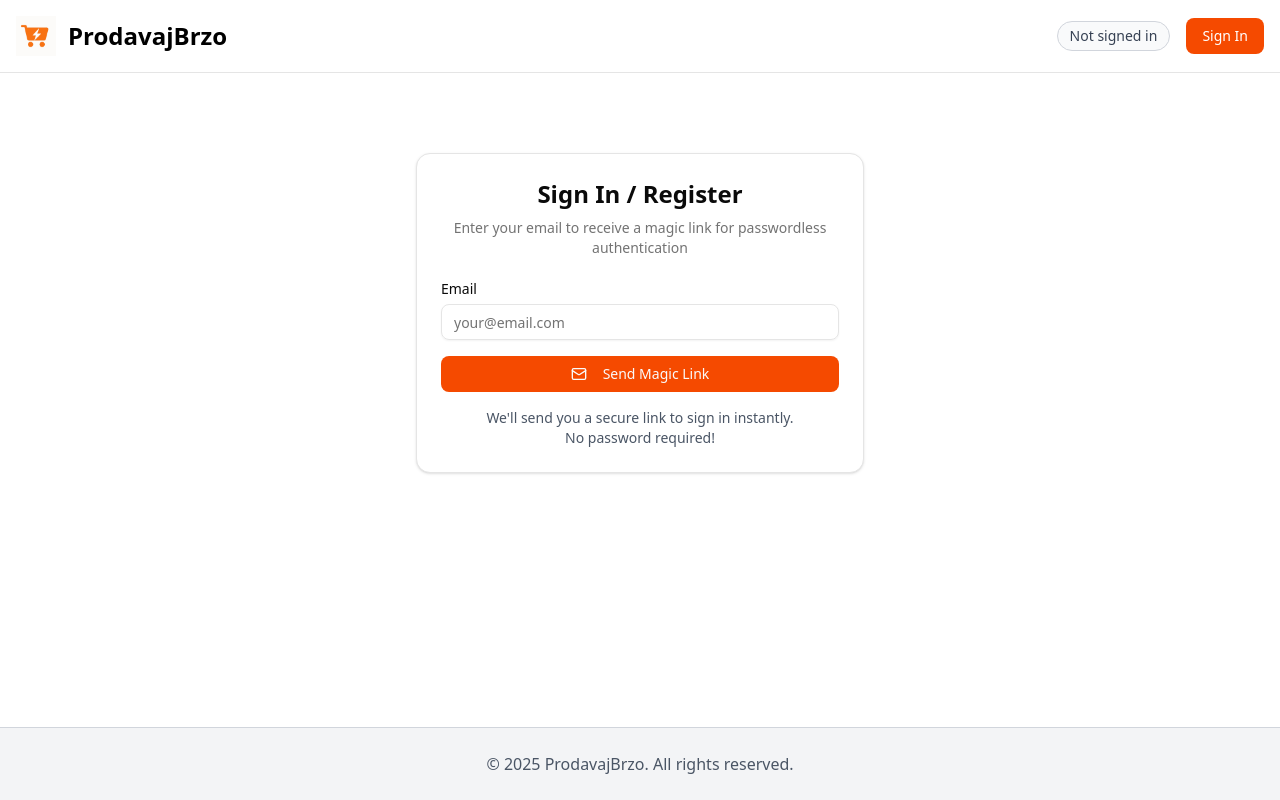
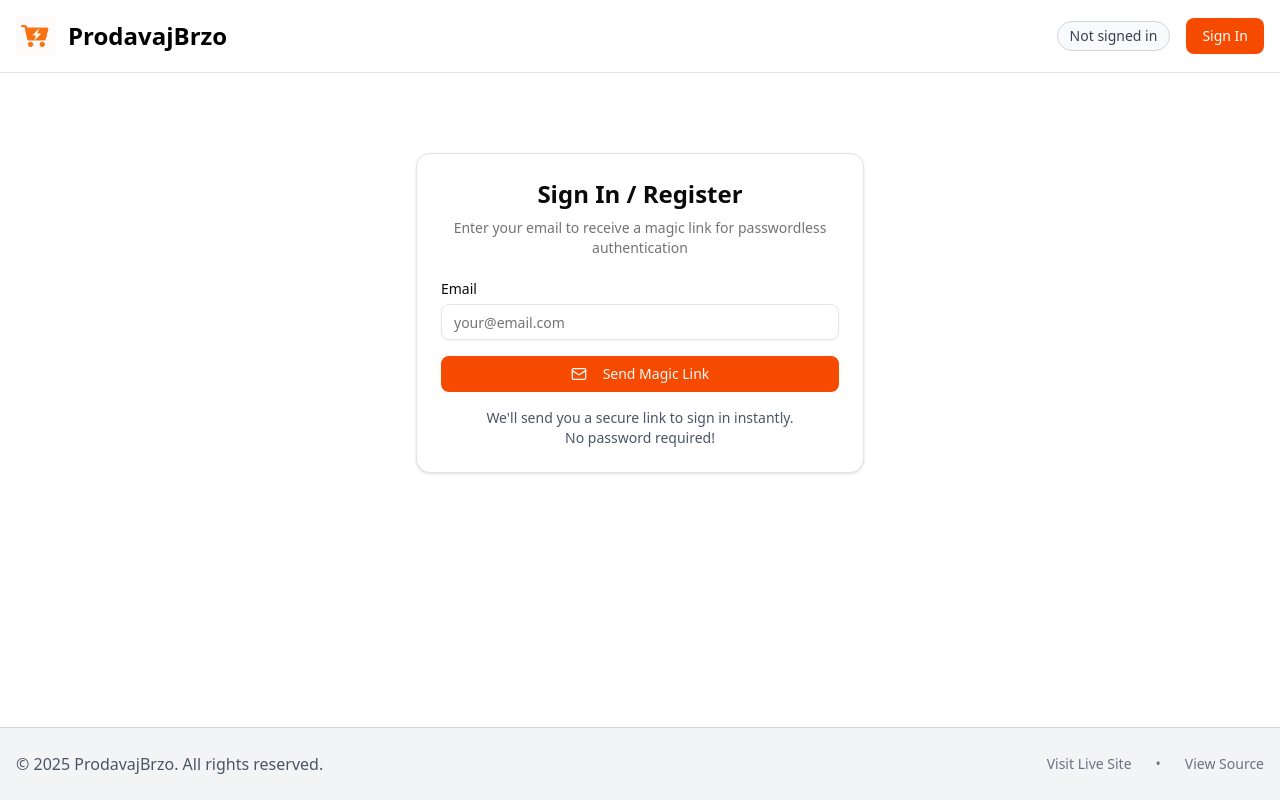
Before and after one commit to jusuf00/prodavajbrzo-, a Next.js app: page /auth in a window 1280 px wide. Built offline with nearby package versions, Linux system fonts and the light colour scheme; no server answers.

Commit message:
Fix: Update auth redirect URL to use Vercel domain instead of localhost

```diff
--- a/next.config.ts
+++ b/next.config.ts
@@ -11,6 +11,13 @@ const nextConfig: NextConfig = {
       },
     ],
   },
+  // Enable experimental features for better performance
+  experimental: {
+    optimizePackageImports: ['lucide-react'],
+  },
+  // SEO and performance optimizations
+  poweredByHeader: false,
+  compress: true,
 };
 
 export default nextConfig;
--- a/src/app/auth/page.tsx
+++ b/src/app/auth/page.tsx
@@ -25,7 +25,7 @@ export default function AuthPage() {
       const { error } = await supabase.auth.signInWithOtp({
         email,
         options: {
-          emailRedirectTo: `${window.location.origin}/dashboard`,
+          emailRedirectTo: `${typeof window !== 'undefined' ? window.location.origin : 'https://prodavajbrzo.vercel.app'}/dashboard`,
           data: {
             custom_email_template: {
               subject: 'Welcome to ProdavajBrzo! 🎉',
--- a/src/app/home/page.tsx
+++ b/src/app/home/page.tsx
@@ -77,7 +77,7 @@ export default function HomePage() {
             Welcome to ProdavajBrzo
           </h1>
           <p className="text-xl text-gray-600 mb-8 max-w-2xl mx-auto">
-            Find great deals on products from sellers worldwide.
+            Find great deals on products from sellers worldwide. Buy and sell with ease!
           </p>
 
           {/* Add Listing Button - Show for all users but redirect to auth if not signed in */}
--- a/src/app/layout.tsx
+++ b/src/app/layout.tsx
@@ -16,8 +16,26 @@ const geistMono = Geist_Mono({
 });
 
 export const metadata: Metadata = {
-  title: "ProdavajBrzo",
-  description: "Lightweight buy/sell marketplace",
+  title: "ProdavajBrzo - Buy & Sell Marketplace",
+  description: "Discover great deals on products from sellers worldwide. Buy and sell with ease on ProdavajBrzo.",
+  keywords: "marketplace, buy, sell, products, online shopping, deals",
+  authors: [{ name: "ProdavajBrzo Team" }],
+  openGraph: {
+    title: "ProdavajBrzo - Buy & Sell Marketplace",
+    description: "Discover great deals on products from sellers worldwide",
+    url: "https://prodavajbrzo.vercel.app",
+    siteName: "ProdavajBrzo",
+    type: "website",
+  },
+  twitter: {
+    card: "summary_large_image",
+    title: "ProdavajBrzo - Buy & Sell Marketplace",
+    description: "Discover great deals on products from sellers worldwide",
+  },
+  robots: {
+    index: true,
+    follow: true,
+  },
 };
 
 export default function RootLayout({
--- a/src/components/Footer.tsx
+++ b/src/components/Footer.tsx
@@ -1,8 +1,35 @@
 export function Footer() {
+  const currentYear = new Date().getFullYear()
+
   return (
     <footer className="bg-gray-100 border-t border-gray-300 mt-auto">
-      <div className="container mx-auto px-4 py-6 text-center text-gray-600">
-        <p>&copy; 2025 ProdavajBrzo. All rights reserved.</p>
+      <div className="container mx-auto px-4 py-6">
+        <div className="flex flex-col md:flex-row justify-between items-center gap-4">
+          <div className="text-center md:text-left">
+            <p className="text-gray-600">
+              &copy; {currentYear} ProdavajBrzo. All rights reserved.
+            </p>
+          </div>
+          <div className="flex gap-6 text-sm text-gray-500">
+            <a
+              href="https://prodavajbrzo.vercel.app"
+              target="_blank"
+              rel="noopener noreferrer"
+              className="hover:text-orange-600 transition-colors"
+            >
+              Visit Live Site
+            </a>
+            <span>•</span>
+            <a
+              href="https://github.com/jusuf00/prodavajbrzo-"
+              target="_blank"
+              rel="noopener noreferrer"
+              className="hover:text-orange-600 transition-colors"
+            >
+              View Source
+            </a>
+          </div>
+        </div>
       </div>
     </footer>
   )
--- a/src/components/Header.tsx
+++ b/src/components/Header.tsx
@@ -21,7 +21,7 @@ export function Header() {
   return (
     <header className="border-b bg-white">
       <div className="container mx-auto px-4 py-4 flex items-center justify-between">
-        <Link href="/home" className="flex items-center gap-3 text-2xl font-bold text-black hover:text-orange-600">
+        <Link href="/home" className="flex items-center gap-3 text-2xl font-bold text-black hover:text-orange-600 transition-colors">
           <img src="/icons/prodavajbrzoicon.png" alt="ProdavajBrzo Logo" className="h-10 w-10" />
           ProdavajBrzo
         </Link>
```
